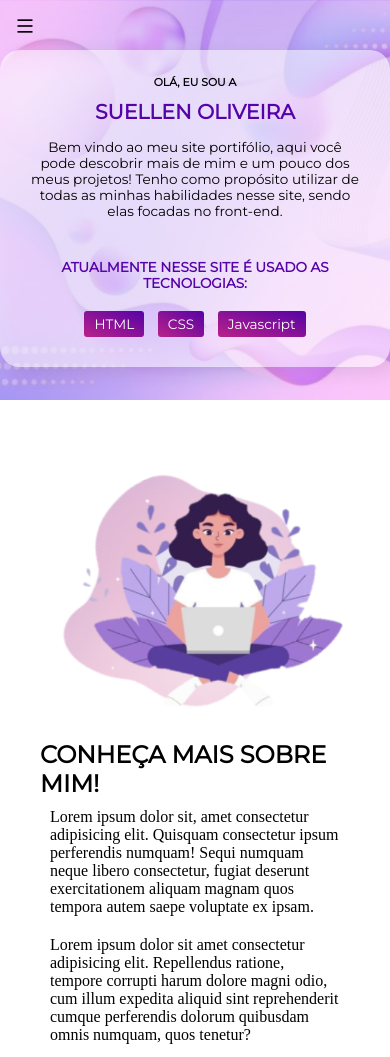
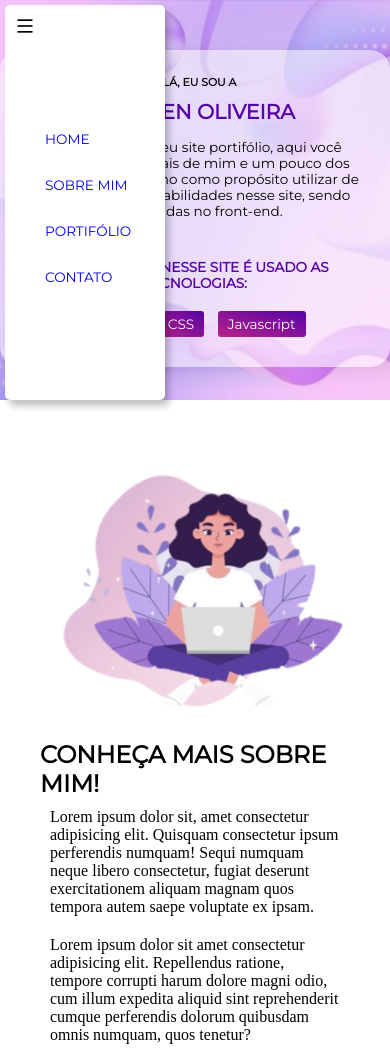
Before and after one commit to SuellenSO/Portifolio, a plain HTML site: page index.html in a window 390 px wide. Shown: the top 1057 px of the page. Drawn offline with nearby package versions, Linux system fonts and the light colour scheme.

Commit message:
ajustes do menu

```diff
--- a/estilos/media-query.css
+++ b/estilos/media-query.css
@@ -9,7 +9,7 @@
         position: relative;
         width: 100vw;
         box-shadow: none;
-        height: 25px;
+        height: 30px;
         text-shadow: 1px 1px 6px rgba(0, 0, 0, 0.61);
     }
     a {
@@ -18,6 +18,10 @@
     .ri-menu-line {
         display: none;
     }
+    li > .ri-menu-line {
+        display: none;
+    }
+
     header {
         background-size: contain;
         background-attachment: fixed;
@@ -60,7 +64,7 @@
         position: relative;
         width: 100vw;
         box-shadow: none;
-        height: 25px;
+        height: 30px;
         text-shadow: 1px 1px 6px rgba(0, 0, 0, 0.61);
 
     }
@@ -68,6 +72,10 @@
         color: white;
     }
     .ri-menu-line {
+        display: none;
+
+    }
+    li > .ri-menu-line {
         display: none;
     }
     header {
--- a/estilos/style.css
+++ b/estilos/style.css
@@ -52,6 +52,7 @@ header {
 li {
     list-style-type: none;
     padding: 5px 10px;
+    border-radius: 5px;
 }
 nav {
     display: flex;
@@ -62,7 +63,7 @@ nav {
 }
 #menu {
     position: absolute;
-    display: none;
+    display: flex;
     background-color: white;
     flex-direction: row;
     flex-wrap: wrap;
@@ -70,13 +71,28 @@ nav {
     width: 100px;
     box-shadow: 4px 6px 7px rgba(0, 0, 0, 0.24);
     border-radius: 10px;
-    padding: 20px;
-    height: 332px;
+    padding: 30px;
+    height: 335px;
     font-family: 'Montserrat';
     font-size: 0.85em;
     text-transform: uppercase;
+    border-radius: 5px;
+    margin: -20px;
+
+}
+li > .ri-menu-line {
+    font-size: 20px;
+    padding: 15px;
+    display: flex;
+    align-items: flex-start;
+    margin: 0;
+    top: 10px;
+    left: 10px;
+    padding: 0px;
+
 }
 .ri-menu-line {
+    position: relative;
     font-size: 20px;
     position: absolute;
     display: flex;
@@ -95,6 +111,7 @@ section {
     text-align: center;
     font-family: 'Montserrat';
     font-size: 0.85em;
+
 }
 .lig {
     display: inline-block;
@@ -117,7 +134,7 @@ main {
 
 }
 .menu-mobile:hover {
-    box-shadow: 1px 1px 6px rgba(255, 255, 255, 0.705);
+    text-decoration: underline;
 }
 foter {
     background-color: transparent;
--- a/index.html
+++ b/index.html
@@ -14,6 +14,7 @@
         <nav>
             <menu id="menu" class="menu">
                     <ul>
+                        <li><i class="ri-menu-line" onclick="toggleMenu()"></i></li>
 
                         <li class="menu-mobile"><a href="#">Home</a></li>
                         <li class="menu-mobile"><a href="#">Sobre mim</a></li>
```
